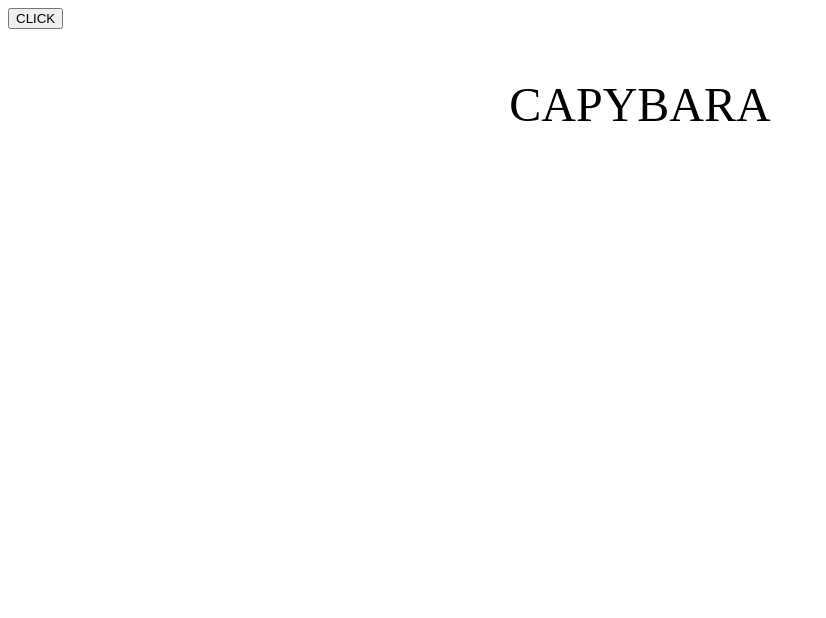
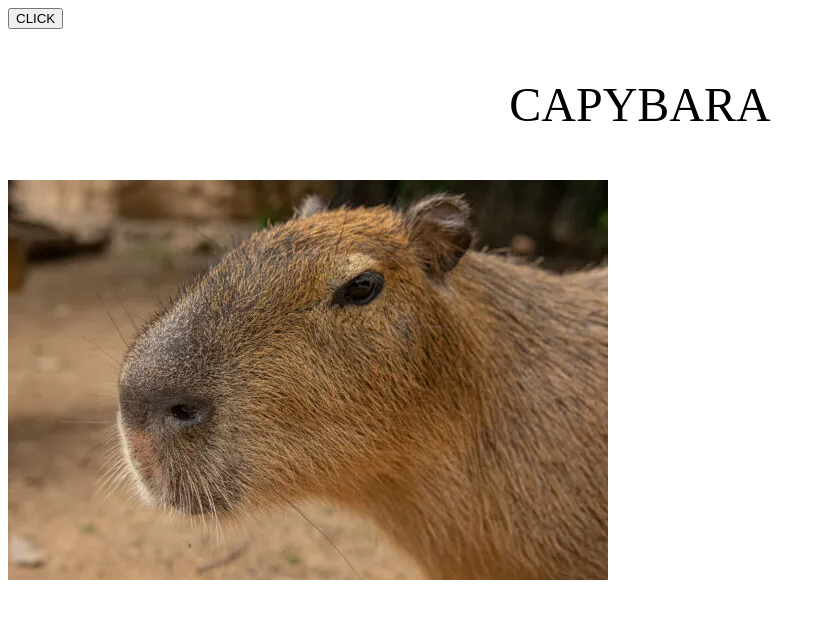
Before and after one commit to Cheese-Individual/cpabra, a plain HTML site: page index.html in a window 1280 px wide. Both pictures are taken after a click on the button "CLICK". Shown: the whole page, without its empty margins (0-826 px from the left). Drawn offline with Linux system fonts and the light colour scheme.

Commit message:
Update index.html

```diff
--- a/index.html
+++ b/index.html
@@ -30,7 +30,7 @@
           img.alt="Capybara";
           img.id="image"
           img.title="CapyBara";
-          document.body.appendChild("img");
+          document.body.appendChild(img);
         })
       </script>
     </div>
```
